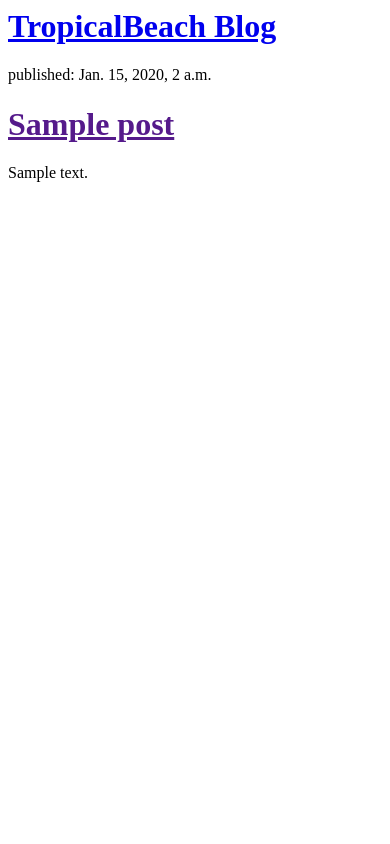
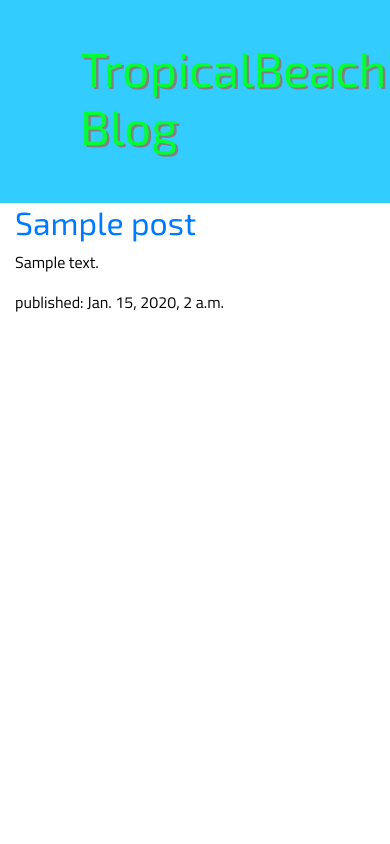
Before and after one commit to sagebeach/django-blog, a Django app: template blog/templates/blog/post_list.html in a window 390 px wide; the page is wider, and only the part inside the window is pictured. Run offline with Django 3.2, Linux system fonts and the light colour scheme; the template is opened without the code that fills it: values that come from a table or form of the project are taken from there, others are empty; tables that the repository leaves empty hold one stand-in row (values such as "Sample post"); some libraries are stand-ins or nearby versions.

Commit message:
redone styling. Refactored main page into Django template models. Added summary onto post_list.html in model.py with migration.

```diff
--- a/blog/models.py
+++ b/blog/models.py
@@ -4,6 +4,7 @@
 class Post(models.Model):
 	author = models.ForeignKey('auth.User', on_delete=models.CASCADE)
 	title = models.CharField(max_length=200)
+	summary = models.TextField(default="lets go!")
 	text = models.TextField()
 	created_date = models.DateTimeField(
 		default=timezone.now)
--- /dev/null
+++ b/blog/static/css/blog.css
@@ -0,0 +1,59 @@
+.page-header {
+	background-color: #33ccff;
+	margin-top: 0;
+	padding: 20px 20px 20px 40px;
+	font-family: 'Poiret One': cursive;
+}
+
+#blog-title {
+    color: #00ff33;
+    font-size: 36pt;
+    text-decoration: none;
+    text-shadow: 0.05em 0.05em gray;
+}
+
+h1, h2, h3, h4{
+	color: black;
+	font-family: 'Exo 2', sans-serif;
+}
+
+.date {
+	color: #828282;
+}
+
+.save {
+    float: right;
+}
+
+.post-form textarea, .post-form input {
+    width: 100%;
+}
+
+.top-menu, .top-menu:hover, .top-menu:visited {
+    color: #ffffff;
+    float: right;
+    font-size: 26pt;
+    margin-right: 20px;
+}
+
+p {
+	font-family: 'Titillium Web', sans-serif;
+	color: #000000;
+}
+
+.post {
+    margin-bottom: 70px;
+}
+
+.post h1 a, .post h1 a:visited {
+    color: #000000;
+}
+
+body {
+
+}
+	/*font-family: 'Crimson Text', serif;
+	font-family: 'Titillium Web', sans-serif;
+	font-family: 'Exo 2', sans-serif; */
+
+/*classic blue, lime green, yellow */
--- /dev/null
+++ b/blog/templates/blog/base.html
@@ -0,0 +1,22 @@
+{% load static %}
+<html>
+    <head>
+        <title>TropicalBeach's Sandy Blog</title>
+        <link rel="stylesheet" href="https://stackpath.bootstrapcdn.com/bootstrap/4.1.3/css/bootstrap.min.css" integrity="sha384-MCw98/SFnGE8fJT3GXwEOngsV7Zt27NXFoaoApmYm81iuXoPkFOJwJ8ERdknLPMO" crossorigin="anonymous">
+        <link href="https://fonts.googleapis.com/css?family=Poiret+One|Titillium+Web|Exo+2" rel="stylesheet">
+        <link rel="stylesheet" href="{% static 'css/blog.css' %}">
+    </head>
+    <body>
+        <div class="page-header">
+            <h1 class="page-header" id="blog-title">TropicalBeach's Blog</h1>
+        </div>
+        <div class="content container">
+            <div class="row">
+                <div class="col-md-8">
+                {% block content %}
+                {% endblock %}
+                </div>
+            </div>
+        </div>
+    </body>
+</html>
--- a/blog/templates/blog/post_list.html
+++ b/blog/templates/blog/post_list.html
@@ -1,20 +1,13 @@
-<html>
-    <head>
-        <title>TropicalBeach Blog</title>
-    </head>
-    <body>
-        <div>
-            <h1><a href="/">TropicalBeach Blog</a></h1>
+{% extends 'blog/base.html' %}
+
+{% block content %}
+    {% for post in posts%}
+        <div class="post">
+            <h2><a href="{% url 'post_detail' pk=post.pk %}">{{ post.title }}</a></h2>
+            <p>{{ post.summary|linebreaksbr }}</p>
+            <div class="date">
+                <p>published: {{ post.published_date }}</p>
+            </div>
         </div>
-
-        <div>
-            {% for post in posts%}
-                <div>
-                    <p>published: {{ post.published_date }}</p>
-                    <h1><a href="">{{ post.title }}</a></h1>
-                    <p>{{ post.text|linebreaksbr }}</p>
-                </div>
-            {% endfor %}
-        </div>
-    </body>
-</html>
+    {% endfor %}
+{% endblock %}
--- a/blog/urls.py
+++ b/blog/urls.py
@@ -3,4 +3,5 @@
 
 urlpatterns = [
 	path('', views.post_list, name='post_list'),
+	path('post/<int:pk>)/', views.post_detail, name='post_detail'),
 ]
--- a/blog/views.py
+++ b/blog/views.py
@@ -1,9 +1,14 @@
 from django.shortcuts import render
 from django.utils import timezone
 from .models import Post
+from django.shortcuts import render, get_object_or_404
 
 # Create your views here.
 
 def post_list(request):
 	posts = Post.objects.filter(published_date__lte=timezone.now()).order_by('published_date')
 	return render(request, 'blog/post_list.html', {'posts': posts})
+
+def post_detail(request, pk):
+    post = get_object_or_404(Post, pk=pk)
+    return render(request, 'blog/post_detail.html', {'post': post})
```
Also changed, not shown: blog/templates/blog/post_detail.html (added, +13 -0 lines), mysite/settings.py (+9 -0 lines), blog/migrations/0002_post_summary.py (added).
